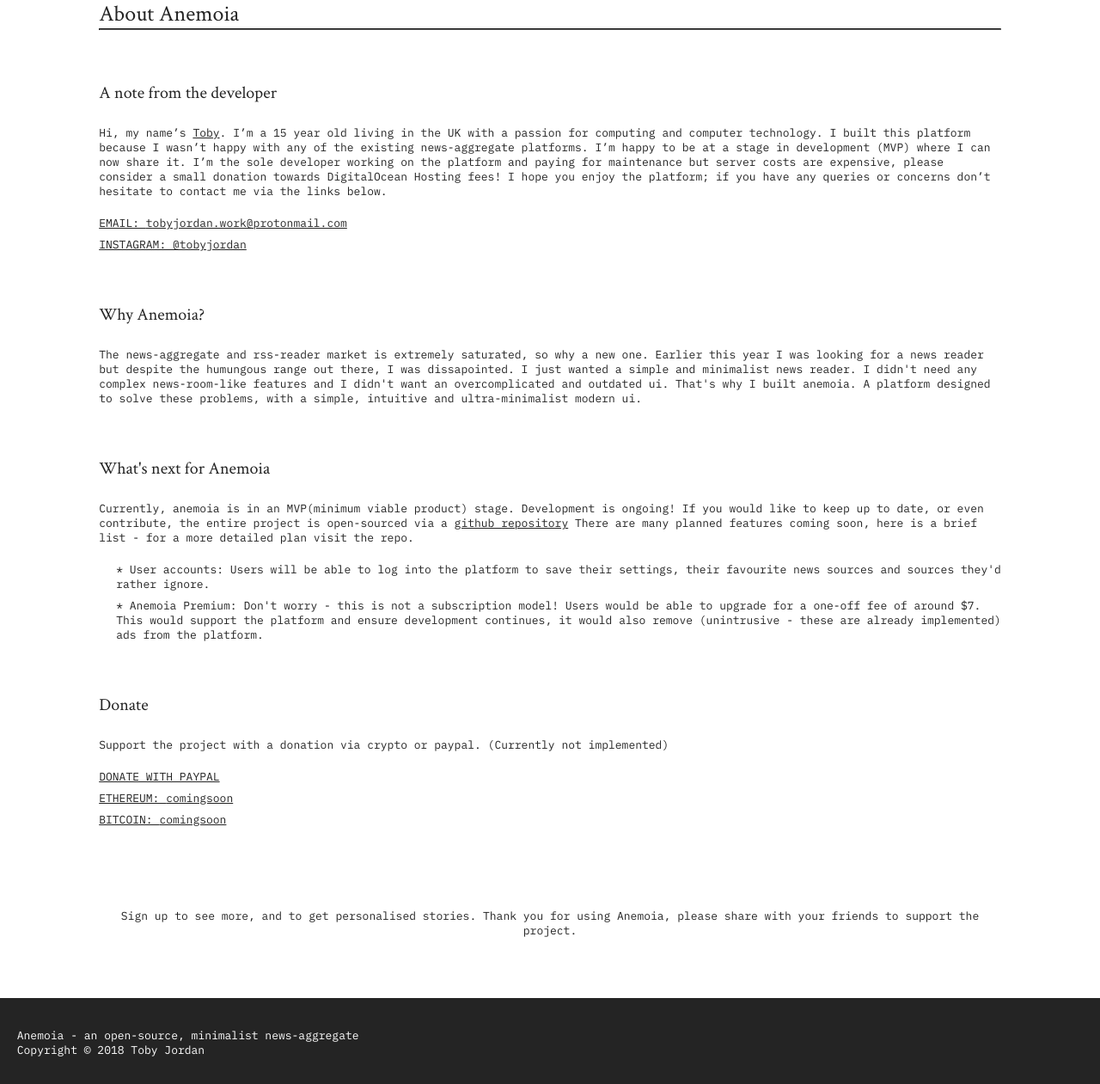
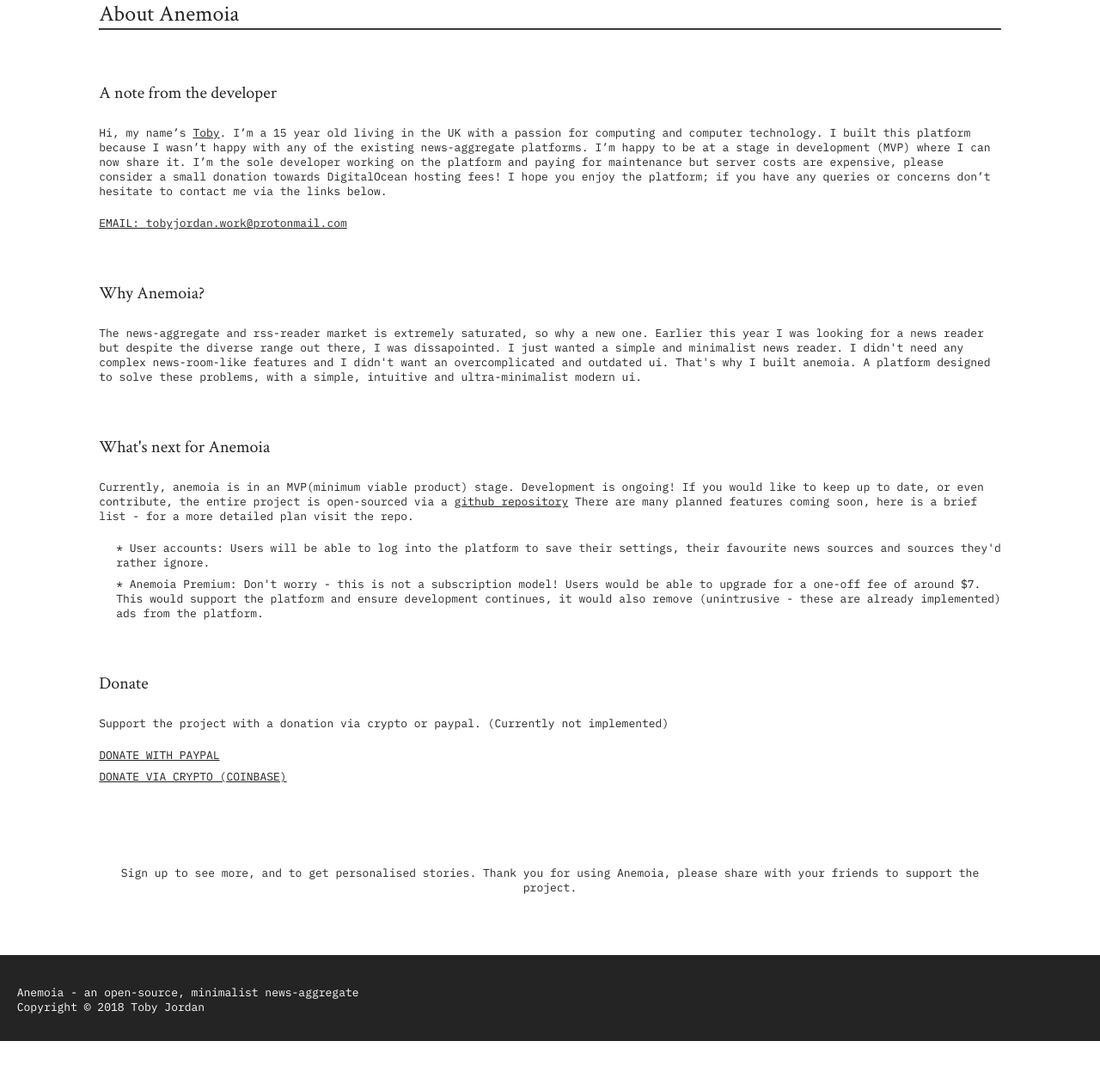
Before and after one commit to tobyjordan/anemoia, a Flask app: page /about in a window 1280 px wide. Shown: the part 161-1422 px from the top of the page at 86% size. After the commit the page ends 1372 px from the top, so only its background shows below. Run offline with Flask 2, Linux system fonts and the light colour scheme; some libraries are stand-ins or nearby versions.

Commit message:
Updated body and added coinbase link.

```diff
--- a/app/templates/about.html
+++ b/app/templates/about.html
@@ -13,19 +13,19 @@
   news-aggregate platforms. I’m happy to be at a stage in development (MVP) where I
   can now share it. I’m the sole developer working on the
   platform and paying for maintenance but server costs are expensive, please
-  consider a small donation towards DigitalOcean Hosting fees! I hope you enjoy the platform;
+  consider a small donation towards DigitalOcean hosting fees! I hope you enjoy the platform;
   if you have any queries or concerns don’t hesitate to contact me via the links below.
 </p>
 <ol>
   <li><a href="mailto:tobyjordan.work@protonmail.com" target="_top"><strong>email: </strong>tobyjordan.work@protonmail.com</a></li>
-  <li><a href="https://instagram.com/tobyjordan"><strong>instagram: </strong>@tobyjordan</a></li>
+  <!-- <li><a href="https://instagram.com/tobyjordan"><strong>instagram: </strong>@tobyjordan</a></li> -->
 </ol>
 
 <h3>Why Anemoia?</h3>
 <p>
   The news-aggregate and rss-reader market is extremely saturated,
   so why a new one. Earlier this year I was looking for a news reader but despite
-  the humungous range out there, I was dissapointed. I just wanted a simple and
+  the diverse range out there, I was dissapointed. I just wanted a simple and
   minimalist news reader. I didn't need any complex news-room-like features and I
   didn't want an overcomplicated and outdated ui. That's why I built anemoia. A platform
   designed to solve these problems, with a simple, intuitive and ultra-minimalist modern ui.
@@ -48,8 +48,7 @@
 <p>Support the project with a donation via crypto or paypal. (Currently not implemented)</p>
 <ol>
   <li><a href="#" target="_top"><strong>donate with paypal</strong></a></li>
-  <li><a href="#"><strong>ethereum: </strong>comingsoon</a></li>
-  <li><a href="#"><strong>bitcoin: </strong>comingsoon</a></li>
+  <li><a href="https://commerce.coinbase.com/checkout/3f50c2a8-2007-4ac5-bb81-0ef0ea9de591"><strong>donate via crypto (coinbase)</strong></a></li>
 </ol>
 </section>
 {% endblock %}
```
